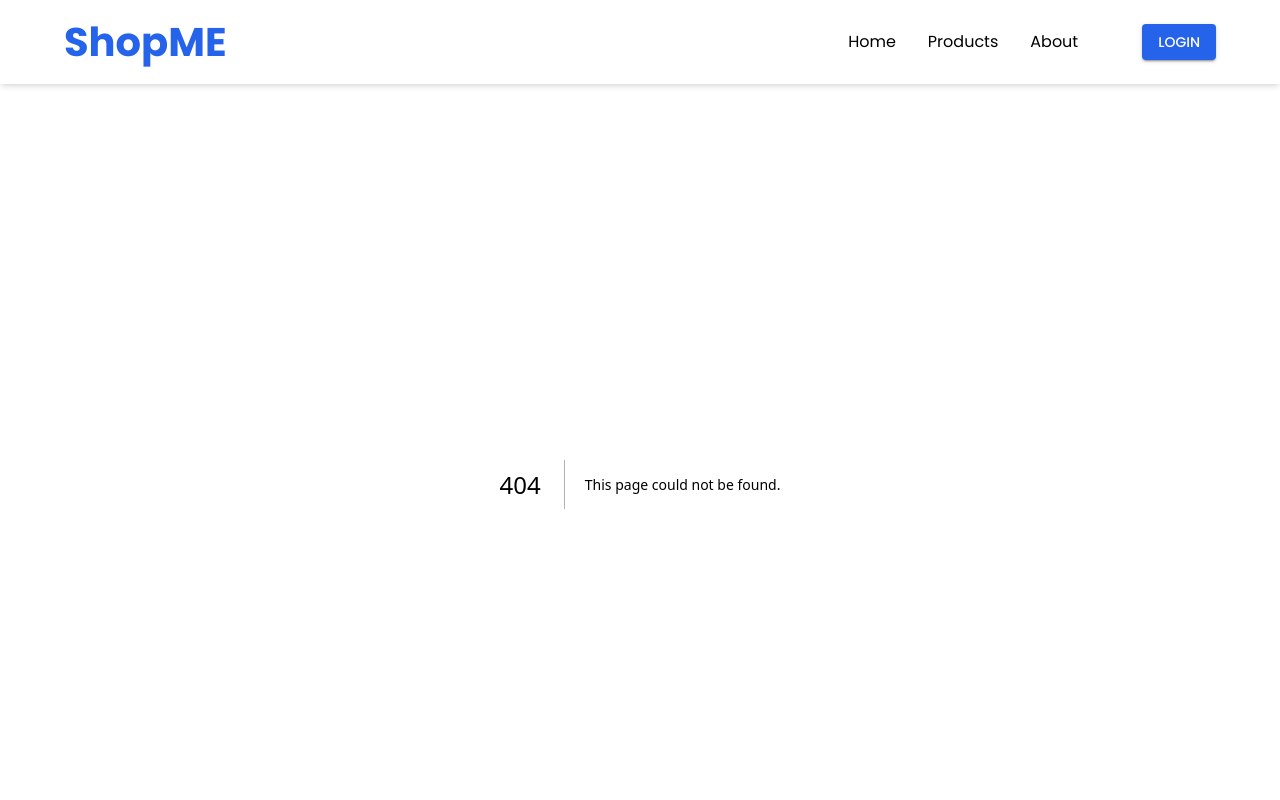
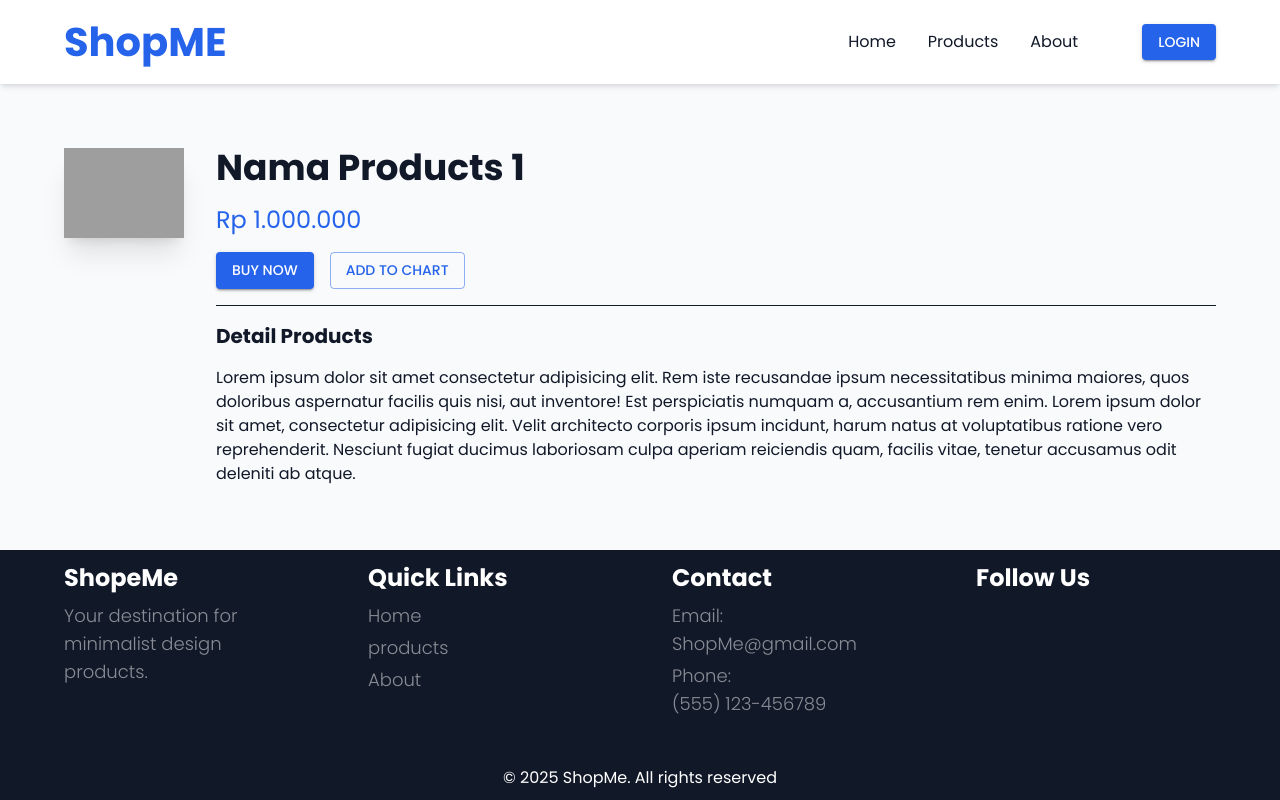
Before and after one commit to KevinC76/ShopMe_Front_End, a Next.js app: page /products/1 in a window 1280 px wide. Before the commit this address had no page. Shown: the top 800 px of the page. Built offline with nearby package versions, Linux system fonts and the light colour scheme; grey boxes are pictures that could not be loaded; some icons are missing; what @mui/material-nextjs would draw is missing.

Commit message:
feat: profile page

```diff
--- /dev/null
+++ b/app/products/[productsId]/page.tsx
@@ -0,0 +1,60 @@
+import { Button } from '@mui/material';
+import Image from 'next/image';
+
+async function Page_Detail({
+  params,
+}: {
+  params: Promise<{ productsId: string }>;
+}) {
+  const productsId = (await params).productsId;
+
+  return (
+    <div className="flex-1 p-8 sm:p-16">
+      <div className="flex flex-col xl:flex-row justify-between items-start gap-8 ">
+        {/* left */}
+        <div className="flex justify-center items-center">
+          <Image
+            width={1000}
+            height={500}
+            src="/hero_banner.jpg"
+            alt="Products Image"
+            className="shadow-xl w-[1000px] sm:w-[800px] xl:w-[1000px]"
+          />
+        </div>
+
+        {/* right */}
+        <div className="flex flex-col justify-start gap-4">
+          {/* top */}
+          <div className="flex flex-col gap-4">
+            <h1 className="text-2xl sm:text-4xl font-bold">Nama Products {productsId}</h1>
+            <p className="text-lg sm:text-2xl text-[#2563ea]">Rp 1.000.000</p>
+            <div className="flex gap-4">
+              <Button variant="contained">Buy Now</Button>
+              <Button variant="outlined">Add to Chart</Button>
+            </div>
+          </div>
+          <hr />
+          {/* bottom */}
+          <div className="flex flex-col gap-2 sm:gap-4 xl:w-[1000px]">
+            <h1 className="font-bold text-xl">Detail Products</h1>
+            <div>
+              <p>
+                Lorem ipsum dolor sit amet consectetur adipisicing elit. Rem
+                iste recusandae ipsum necessitatibus minima maiores, quos
+                doloribus aspernatur facilis quis nisi, aut inventore! Est
+                perspiciatis numquam a, accusantium rem enim. Lorem ipsum dolor
+                sit amet, consectetur adipisicing elit. Velit architecto
+                corporis ipsum incidunt, harum natus at voluptatibus ratione
+                vero reprehenderit. Nesciunt fugiat ducimus laboriosam culpa
+                aperiam reiciendis quam, facilis vitae, tenetur accusamus odit
+                deleniti ab atque.
+              </p>
+            </div>
+          </div>
+        </div>
+      </div>
+    </div>
+  );
+}
+
+export default Page_Detail;
--- /dev/null
+++ b/app/profile/page.tsx
@@ -0,0 +1,68 @@
+'use client';
+
+import ProductsCard from '@/components/card';
+import Dialog_form from '@/components/dialog_form';
+import { Button } from '@mui/material';
+import Image from 'next/image';
+import React, { useState } from 'react';
+
+function Profile_Page() {
+  const [isOpen, setIsOpen] = useState<boolean>(false);
+
+  return (
+    <>
+      <div className="flex-1 p-8 sm:p-16 flex flex-col gap-8">
+        <div>
+          {/* top information */}
+          <div className="flex flex-col justify-center items-center sm:justify-start sm:items-start sm:flex-row gap-4 sm:gap-8">
+            <Image
+              width={200}
+              height={200}
+              alt="Profile Image"
+              src="/30.png"
+              className="rounded-full md:w-[250px] md:h-[250px]"
+            />
+            <div className="flex flex-col gap-3 sm:gap-4 justify-center items-center sm:justify-start sm:items-start">
+              <h1 className="text-2xl font-bold">Kevin Chiputra</h1>
+              <p>Kevin@gmail.com</p>
+              <p>
+                Lorem ipsum dolor sit amet consectetur adipisicing elit.
+                Possimus, neque! Lorem ipsum dolor sit amet consectetur
+                adipisicing elit. Ea voluptatum sint illo veniam, aspernatur
+                quos dolorum veritatis ab architecto asperiores? Esse eveniet
+                tenetur a. Quisquam similique provident eius atque fugiat
+                molestiae quam eos quaerat! Quos exercitationem quaerat, iste
+                quam maiores fuga, est ex odit voluptatibus animi officia
+                consequatur doloribus quisquam!
+              </p>
+              <div></div>
+            </div>
+          </div>
+        </div>
+        <hr />
+        <div className="flex flex-col gap-4">
+          <div>
+            <Button variant="contained" onClick={() => setIsOpen(true)}>
+              add products
+            </Button>
+          </div>
+          <div className="grid grid-cols-1 sm:grid-cols-4 gap-4">
+            {[...Array(5)].map((_, index) => (
+              <ProductsCard
+                key={index}
+                imageUrl="/hero_banner.jpg"
+                productDescription="Tset"
+                productName={`Test Name ${index + 1}`}
+                price={1000000}
+              />
+            ))}
+          </div>
+        </div>
+      </div>
+
+      <Dialog_form isOpen={isOpen} handleClose={() => setIsOpen(false)} />
+    </>
+  );
+}
+
+export default Profile_Page;
--- /dev/null
+++ b/components/dialog_form.tsx
@@ -0,0 +1,35 @@
+import { Button, TextField } from '@mui/material';
+import React from 'react';
+
+type dialogFormType = {
+  isOpen: boolean;
+  name?: string;
+  email?: string;
+  address?: string;
+  handleClose: () => void;
+};
+
+function Dialog_form({ isOpen, handleClose }: dialogFormType) {
+  if (isOpen) {
+    return (
+      <div className="fixed inset-0 bg-black/25 backdrop-blur-sm flex justify-center items-center">
+        <div className="w-[400px] sm:w-[500px]  bg-white flex flex-col p-8 gap-4">
+          <h1 className='text-2xl font-bold text-[#2563ea]'>Add Products</h1>
+          <div className='flex flex-col gap-4'>
+            <TextField label="Products Name" />
+            <TextField label="Products Description" />
+            <TextField label="Price" />
+          </div>
+          <div className='flex gap-2 justify-end'>
+            <Button variant="contained">Save</Button>
+            <Button variant="outlined" onClick={handleClose}>Cancel</Button>
+          </div>
+        </div>
+      </div>
+    );
+  } else {
+    handleClose();
+  }
+}
+
+export default Dialog_form;
--- a/components/navbar.tsx
+++ b/components/navbar.tsx
@@ -15,7 +15,7 @@ const Navbar = () => {
   const [openSearch, setOpenSearch] = useState<boolean>(false);
 
   return (
-    <div className="flex justify-between items-center px-8 md:px-16 py-3 bg-white z-10 shadow-md sticky top-0">
+    <div className="flex justify-between items-center px-8 md:px-16 py-3 bg-white z-10 shadow-md sticky lg:static top-0">
       {/* Title */}
       <Box>
         <Link href="/">
```
Also changed, not shown: public/30.png (added).
